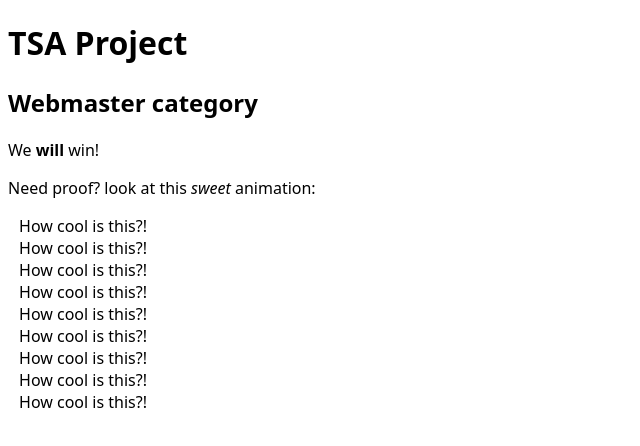
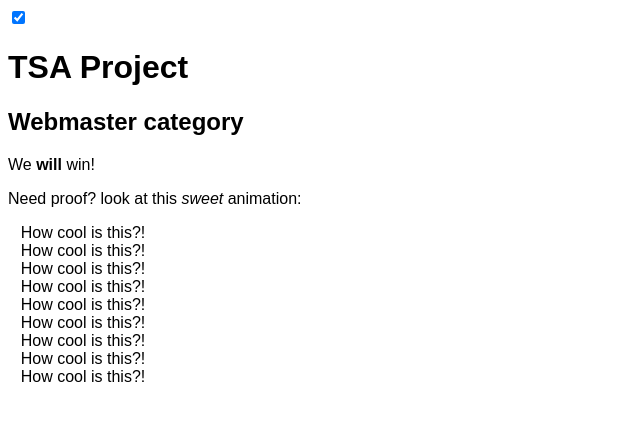
Before and after one commit to Readf0x/TSA-webmaster, a SvelteKit app: page / in a window 1280 px wide. Shown: the top 446 px of the page, without its empty margins (0-640 px from the left). Built offline with nearby package versions, Linux system fonts and the light colour scheme.

Commit message:
started theme switcher

```diff
--- /dev/null
+++ b/src/lib/components/ThemeSwitch.svelte
@@ -0,0 +1,13 @@
+<script lang="ts">
+  import { theme as themeStore } from "$lib/stores";
+
+  let theme: boolean
+  $: theme = $themeStore == "light"
+</script>
+
+<input type="checkbox" bind:checked={theme} on:click={ev => {
+  ev.preventDefault()
+  $themeStore == "light" ?
+    $themeStore = "dark" :
+    $themeStore = "light"
+}}>
--- a/src/lib/index.ts
+++ /dev/null
@@ -1 +0,0 @@
-// place files you want to import through the `$lib` alias in this folder.
--- /dev/null
+++ b/src/lib/stores.ts
@@ -0,0 +1,12 @@
+import { browser } from "$app/environment";
+import { writable, type Writable } from "svelte/store";
+
+export type Theme = "light" | "dark"
+function assignTheme(): Writable<Theme> {
+  if (browser) return writable(
+    localStorage.getItem("theme") ||
+    window.matchMedia("(prefers-color-scheme: light)").matches ? "light" : "dark" ||
+    "light")
+  else return writable("light")
+}
+export const theme: Writable<Theme> = assignTheme()
--- a/src/routes/+layout.svelte
+++ b/src/routes/+layout.svelte
@@ -1,4 +1,5 @@
 <script lang="ts">
+  import ThemeSwitch from "$lib/components/ThemeSwitch.svelte";
   import "./global.scss"
   import "@fontsource-variable/inter"
 </script>
@@ -9,4 +10,6 @@
   <link href="https://fonts.googleapis.com/css2?family=Inter&display=swap" rel="stylesheet">
 </svelte:head> -->
 
+<ThemeSwitch />
+
 <slot />
--- a/src/routes/global.scss
+++ b/src/routes/global.scss
@@ -1,4 +1,20 @@
 :root {
-  --font: "Inter Variable", system-ui, -apple-system, BlinkMacSystemFont, 'Segoe UI', Roboto, Oxygen, Ubuntu, Cantarell, 'Open Sans', 'Helvetica Neue', sans-serif;
+  --font: "Inter Variable", sans-serif;
   font-family: var(--font);
 }
+
+html, body {
+  background-color: var(--bg-0);
+  color: var(--tx-0);
+}
+
+:root {
+  @media (prefers-color-scheme: dark) {
+    --bg-0: black;
+    --tx-0: white;
+  }
+  @media (prefers-color-scheme: light) {
+    --bg-0: white;
+    --tx-0: black;
+  }
+}
```
